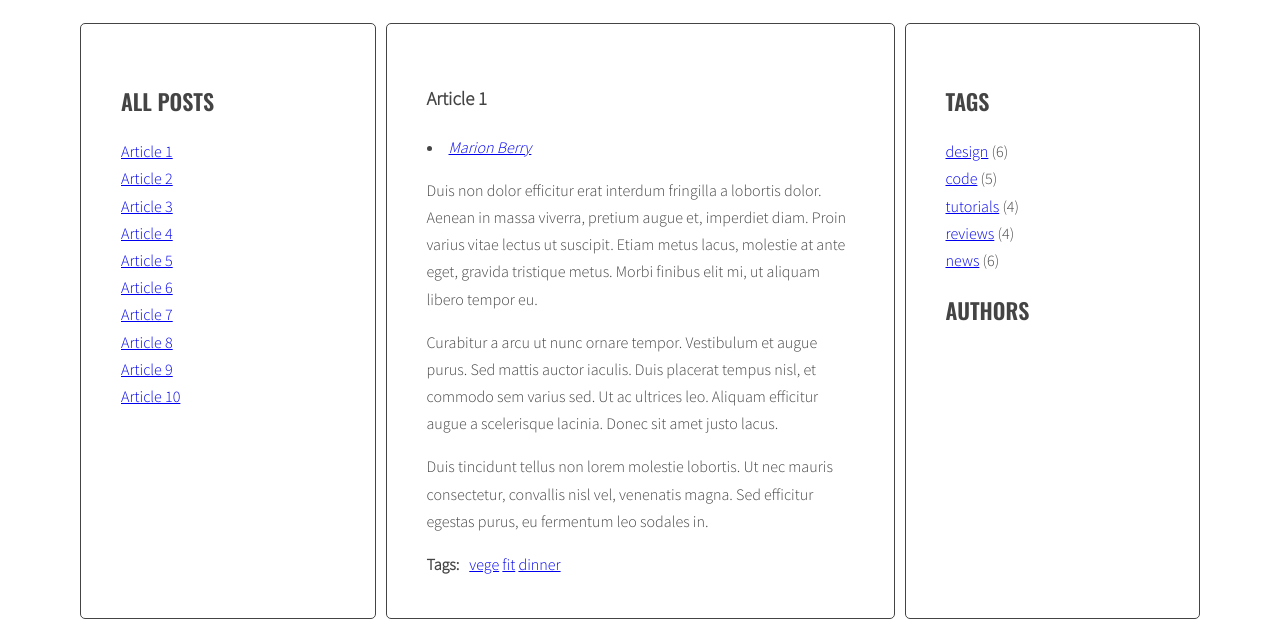
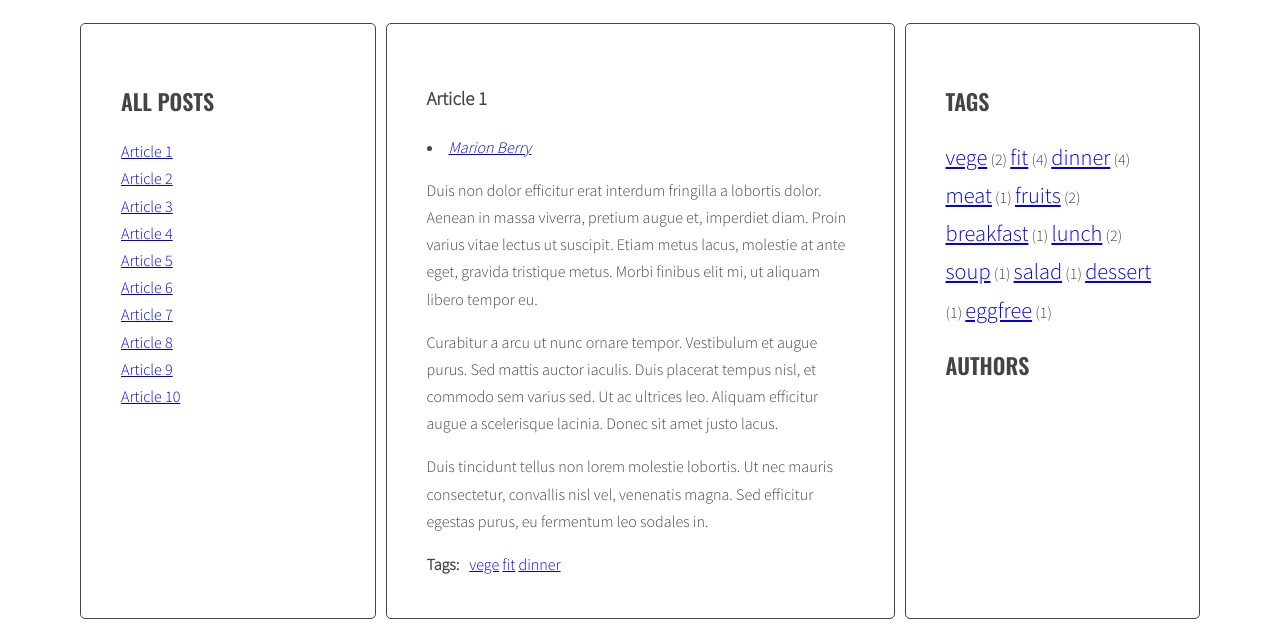
Before and after one commit to angelika-draczynska/javascript-blog, a website: page index.html in a window 1280 px wide. Shown: the part 220-847 px from the top of the page. Drawn offline with nearby package versions, Linux system fonts and the light colour scheme; files that its build step writes are made by us from their sources.

Commit message:
calculateTagClass problem

```diff
--- a/index.html
+++ b/index.html
@@ -240,11 +240,6 @@
         <aside class="sidebar">
           <h2 class="section-title">Tags</h2>
           <ul class="list tags">
-            <li><a href="#">design</a> <span>(6)</span></li>
-            <li><a href="#">code</a> <span>(5)</span></li>
-            <li><a href="#">tutorials</a> <span>(4)</span></li>
-            <li><a href="#">reviews</a> <span>(4)</span></li>
-            <li><a href="#">news</a> <span>(6)</span></li>
           </ul>
           <h2 class="section-title">Authors</h2>
           <ul class="list authors">
--- a/js/script.js
+++ b/js/script.js
@@ -38,6 +38,9 @@ function titleClickHandler(event) {
   const optTitleListSelector = '.titles';
   const optArticleTagsSelector = '.post-tags .list';
   const optArticleAuthorSelector = '.post-author';
+  const optTagsListSelector = '.tags.list';
+  const optCloudClassCount = 5;
+  const optCloudClassPrefix = 'tag-size-';
 
   function generateTitleLinks(customSelector = '') {
 
@@ -74,7 +77,30 @@ function titleClickHandler(event) {
 
   generateTitleLinks();
 
+  function calculateTagClass(count, params) {
+    const normalizedCount = count - params.min;
+    const normalizedMax = params.max - params.min;
+    const percentage = normalizedCount / normalizedMax;
+    const classNumber = Math.floor(percentage * (optCloudClassCount - 1) + 1);
+    return optCloudClassPrefix + classNumber;
+  }
+
+  function calculateTagsParams(tags) {
+    const params = {
+      max: 0,
+      min: 999999,
+    };
+    for (let tag in tags) {
+      if (tags[tag] > params.max) {
+        params.max = tags[tag];
+      }
+    }
+    return params;
+  }
+
   function generateTags() {
+    /* [NEW] create a new variable allTags with an empty object */
+    let allTags = {};
     /* find all articles */
     const articles = document.querySelectorAll(optArticleSelector);
 
@@ -100,9 +126,15 @@ function titleClickHandler(event) {
 
         /* add generated code to html variable */
         html = html + linkHTML;
+        /* [NEW] check if this link is NOT already in allTags */
+        if (!allTags.hasOwnProperty(tag)) {
+          /* [NEW] add generated code to allTags pbject */
+          allTags[tag] = 1;
+        } else {
+          allTags[tag]++;
+        }
         /* END LOOP: for each tag */
       }
-
       /* insert HTML of all the links into the tags wrapper */
       tagsWrapper.innerHTML = html;
       const links = document.querySelectorAll('.tags a');
@@ -110,10 +142,23 @@ function titleClickHandler(event) {
       for (let link of links) {
         link.addEventListener('click', titleClickHandler);
       }
-
       /* END LOOP: for every article: */
+      /* [NEW] find list of tags in right column */
+      const tagList = document.querySelector('.tags');
+      const tagsParams = calculateTagsParams(allTags);
+      /* [NEW] create variable for all links HTML code */
+      let allTagsHTML = '';
+      /* [NEW] START LOOP: for each tag in all Tags: */
+      for (let tag in allTags) {
+        /* [NEW] generate code of a link and add it to allTags: */
+        const tagLinkHTML = '<a class="' + calculateTagClass(allTags[tag], tagsParams) + '" ' + ' ' + 'href="#tag-' + tag + '"><span>' + tag + '</a>' + ' (' + allTags[tag] + ') ' + '</span>' + ' ';
+        allTagsHTML += tagLinkHTML;
+      }
+      /* [NEW] add html from allTagsHTML to tagList */
+      tagList.innerHTML = allTagsHTML;
     }
   }
+
 
   generateTags();
 
--- a/sass/style.scss
+++ b/sass/style.scss
@@ -96,6 +96,22 @@ body {
   }
 }
 
+.tag-size-1 {
+  font-size: 100%;
+}
+.tag-size-2 {
+  font-size: 110%;
+}
+.tag-size-3 {
+  font-size: 120%;
+}
+.tag-size-4 {
+  font-size: 130%;
+}
+.tag-size-5 {
+  font-size: 140%;
+}
+
 /* Authors */
 
 .authors {
```
